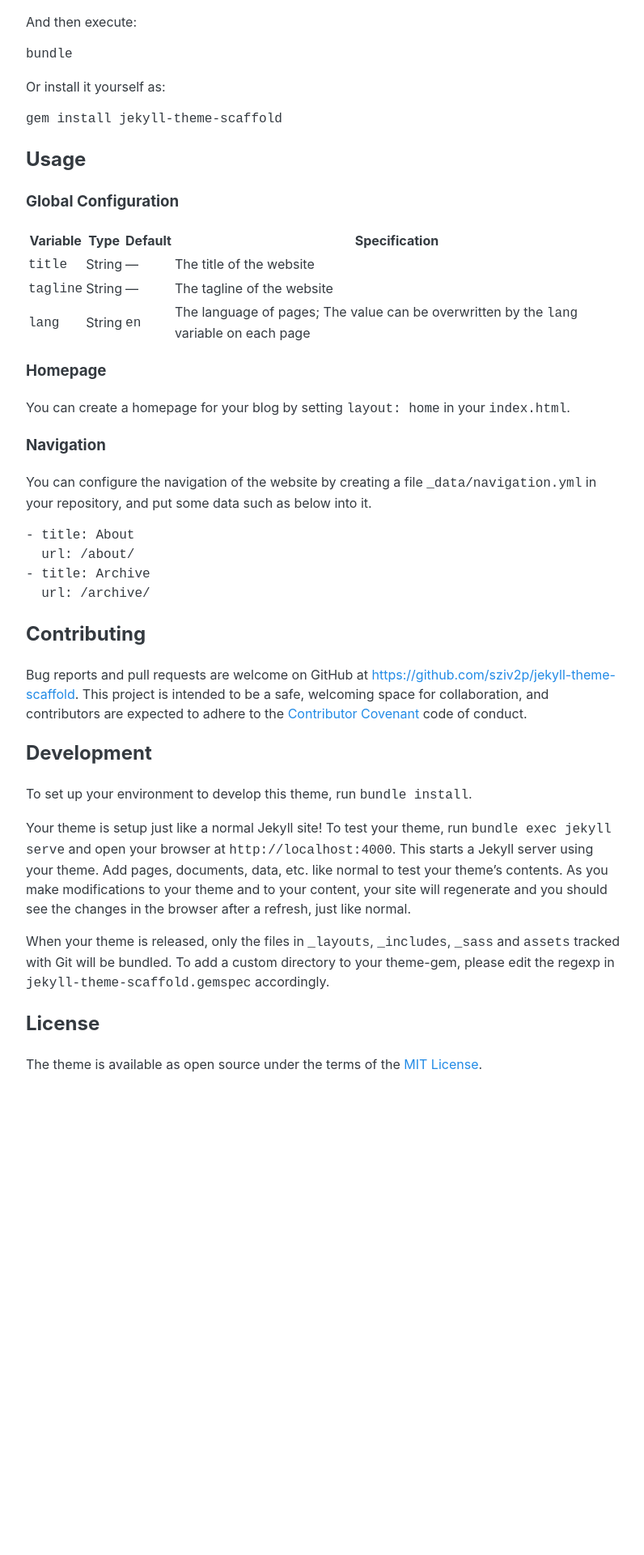
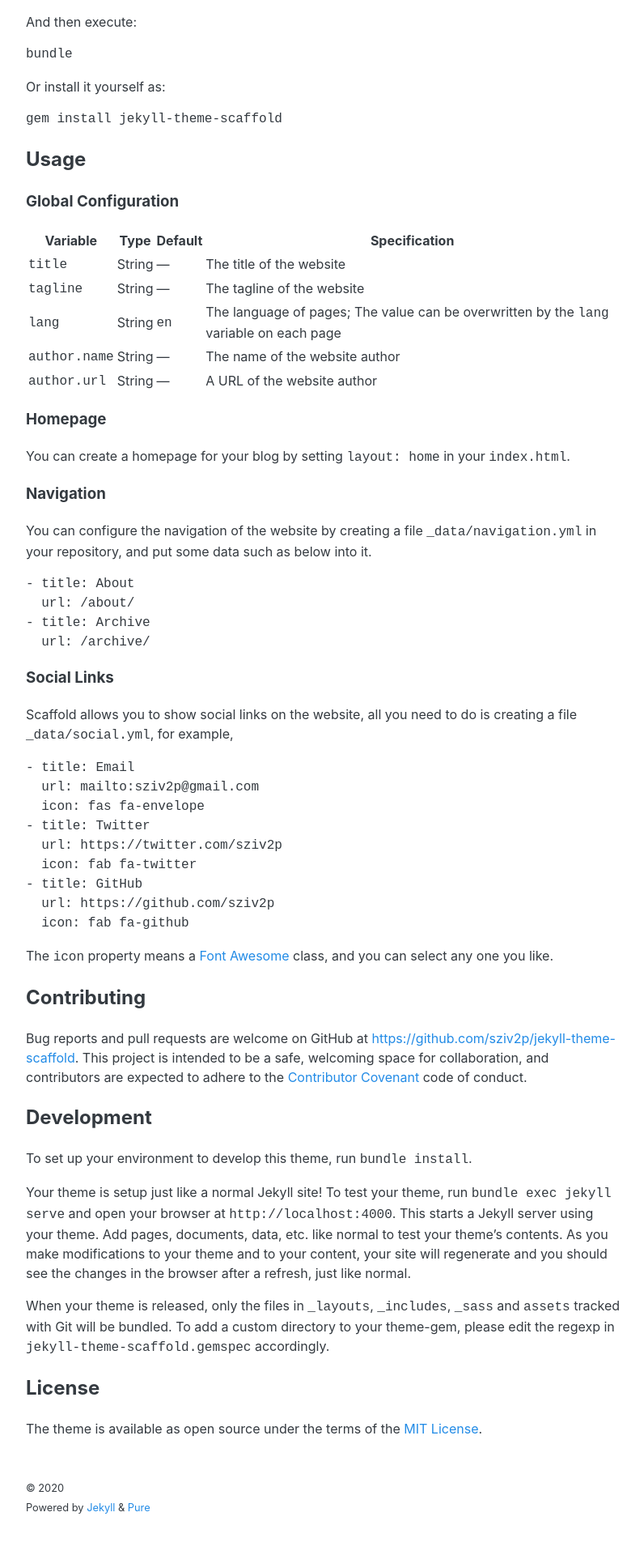
Before and after one commit to slee981/jekyll-theme-backbone, a Jekyll site: the page built from README.md, in a window 1280 px wide. Shown: the part 840-2760 px from the top of the page at 81% size, without its empty margins (240-1036 px from the left). Built offline with Jekyll 4.4.1, drawn with Linux system fonts in a browser that asks for light colours; nearby versions of some CDN libraries; our own code applies the rules of GitHub Pages for plain Markdown files; before the commit the page ends 2182 px from its top, so only the background shows below that.

Commit message:
Design footer

````diff
--- a/README.md
+++ b/README.md
@@ -48,6 +48,8 @@ Or install it yourself as:
 | `title` | String | --- | The title of the website |
 | `tagline` | String | --- | The tagline of the website |
 | `lang` | String | `en` | The language of pages; The value can be overwritten by the `lang` variable on each page |
+| `author.name` | String | --- | The name of the website author |
+| `author.url` | String | --- | A URL of the website author |
 
 ### Homepage
 
@@ -63,6 +65,24 @@ You can configure the navigation of the website by creating a file `_data/naviga
 - title: Archive
   url: /archive/
 ```
+
+### Social Links
+
+Scaffold allows you to show social links on the website, all you need to do is creating a file `_data/social.yml`, for example,
+
+```yml
+- title: Email
+  url: mailto:sziv2p@gmail.com
+  icon: fas fa-envelope
+- title: Twitter
+  url: https://twitter.com/sziv2p
+  icon: fab fa-twitter
+- title: GitHub
+  url: https://github.com/sziv2p
+  icon: fab fa-github
+```
+
+The `icon` property means a [Font Awesome](https://fontawesome.com/) class, and you can select any one you like.
 
 ## Contributing
 
--- a/_includes/footer.html
+++ b/_includes/footer.html
@@ -0,0 +1,33 @@
+<footer class="footer">
+  <div class="footer-column">
+    <small>
+      &copy;&nbsp;
+      {%- assign date_from = site.posts[-1].date | date_to_xmlschema -%}
+      {%- assign year_from = date_from | date: '%Y' -%}
+      {%- assign date_to   = site.time | date_to_xmlschema -%}
+      {%- assign year_to   = date_to | date: '%Y' -%}
+      {%- unless year_from == nil or year_from == year_to -%}
+        <time datetime="{{ date_from }}">{{ year_from }}</time>-
+      {%- endunless -%}
+      <time datetime="{{ date_to }}">{{ year_to }}</time>
+      {%- if site.author -%}
+        &nbsp;<a href="{{ site.author.url }}" target="_blank">{{ site.author.name }}</a>
+      {%- endif -%}
+    </small>
+    <br>
+    <small>Powered by <a href="https://jekyllrb.com/" target="_blank">Jekyll</a> & <a href="https://github.com/sziv2p/jekyll-theme-pure" target="_blank">Pure</a></small>
+  </div>
+  {% if site.data.social %}
+    <div class="footer-column">
+      <ul class="social-icons">
+        {%- for social in site.data.social -%}
+          <li class="social-icon-item">
+            <a class="social-icon" href="{{ social.url }}" target="_blank">
+              <i class="{{ social.icon | default: 'fas fa-link' }}" title="{{ social.title }}"></i>
+            </a>
+          </li>
+        {%- endfor -%}
+      </ul>
+    </div>
+  {% endif %}
+</footer>
--- /dev/null
+++ b/_sass/scaffold/_footer.scss
@@ -0,0 +1,29 @@
+.footer {
+  margin: var(--spacer-3) 0;
+}
+
+.social-icons {
+  list-style: none;
+  padding: 0;
+  height: calc(var(--body-line-height) * var(--body-font-size));
+}
+.social-icon-item {
+  float: left;
+  margin-right: var(--spacer);
+}
+.social-icon {
+  color: inherit;
+}
+
+@media (min-width: $md-screen) {
+  .footer {
+    display: flex;
+  }
+  .footer-column {
+    width: 100%;
+  }
+
+  .social-icons {
+    margin: 0;
+  }
+}
--- a/_sass/scaffold/_main.scss
+++ b/_sass/scaffold/_main.scss
@@ -2,3 +2,4 @@
 @import "base";
 @import "layout";
 @import "header";
+@import "footer";
````
